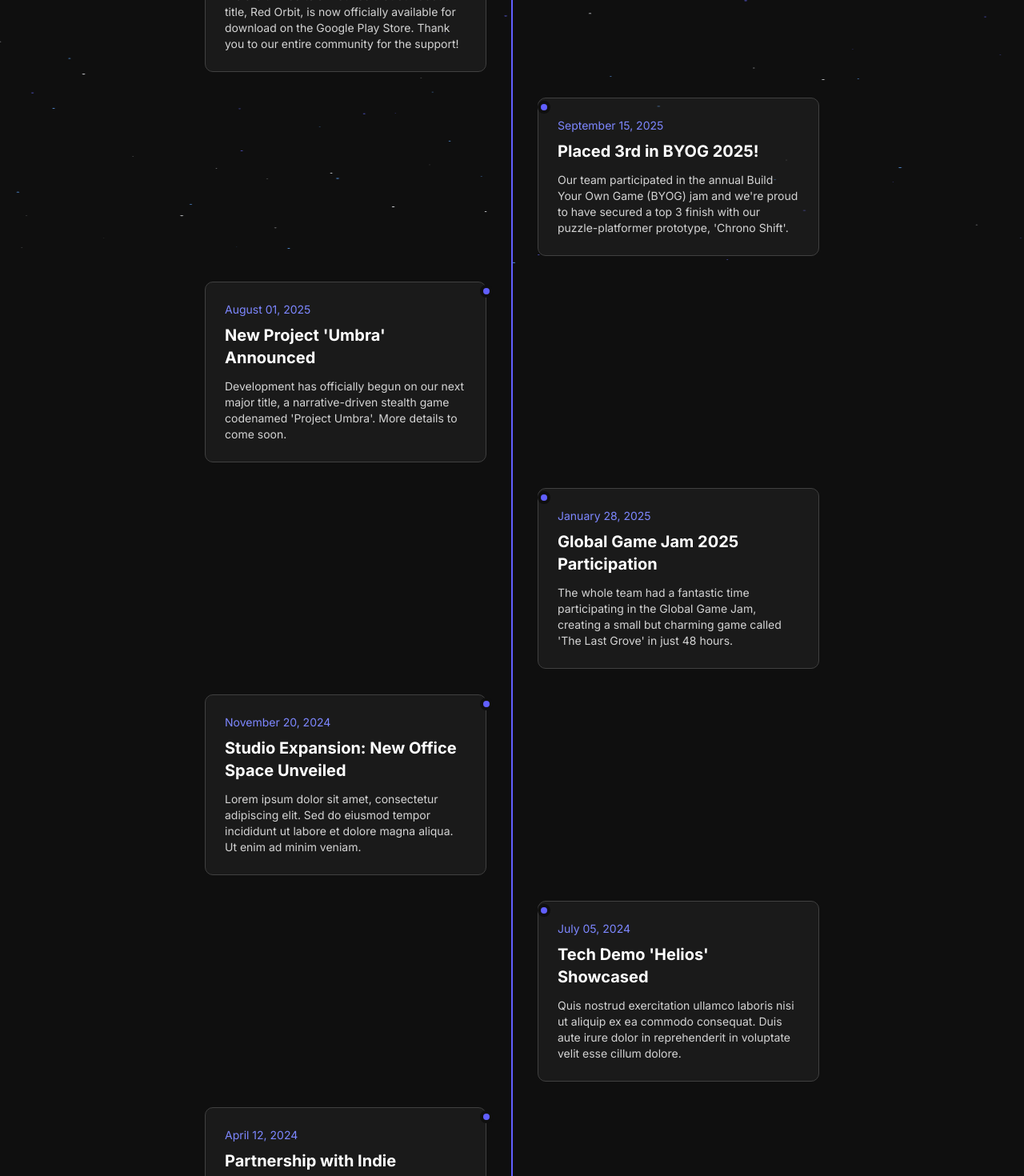
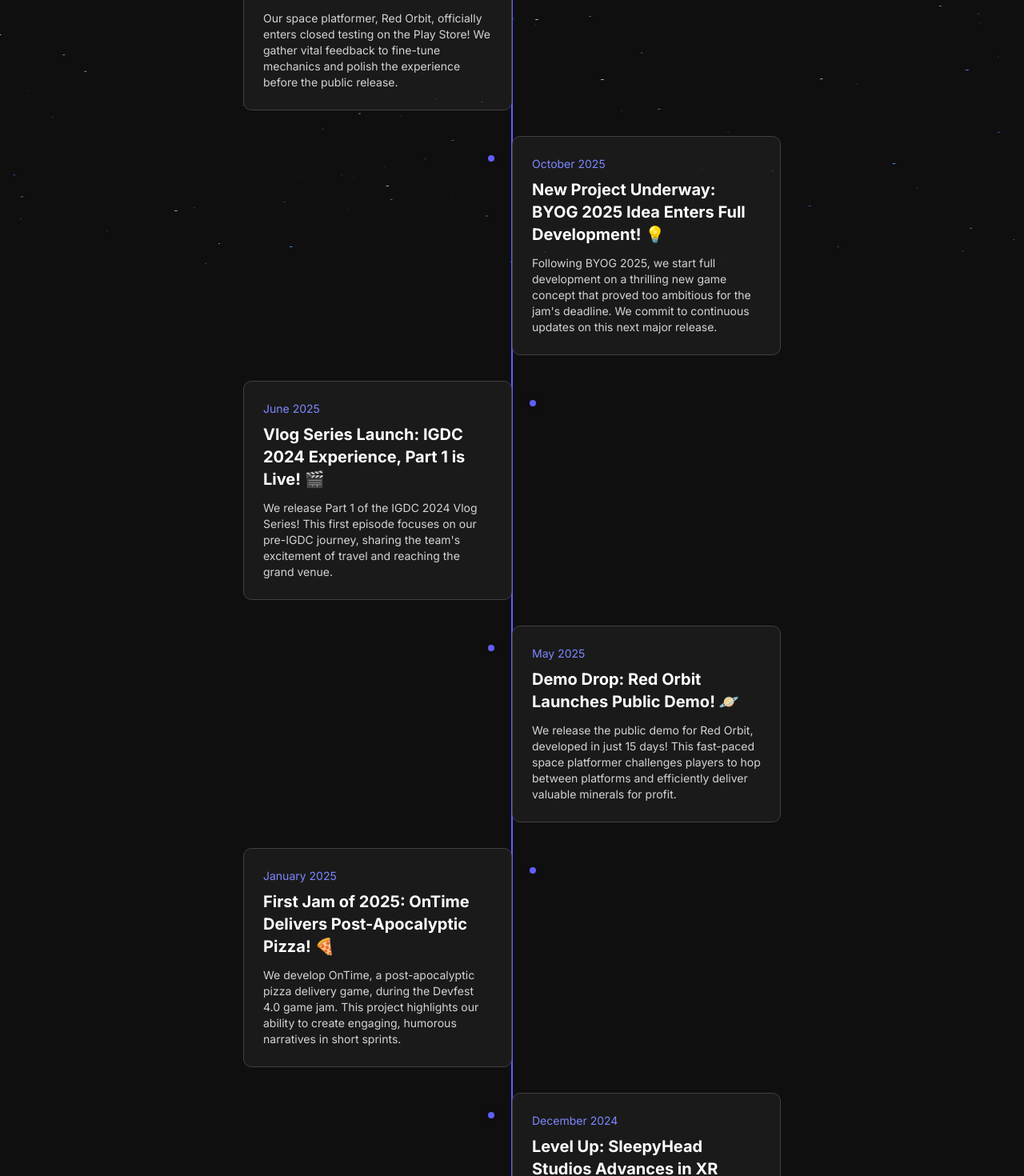
Before and after one commit to AyushSinha2603/sh-website, a Next.js app: page /news in a window 1280 px wide. Shown: the part 460-1930 px from the top of the page at 80% size. Built offline with nearby package versions, Linux system fonts and the light colour scheme.

Commit message:
news section updated

```diff
--- a/app/news/page.js
+++ b/app/news/page.js
@@ -1,34 +1,110 @@
-// app/news/page.js
 "use client";
 
 import { motion, useScroll, useTransform } from "framer-motion";
 import { useRef } from "react";
 
+// --- UPDATED: Real news data from your history ---
 const newsData = [
-  { id: 1, title: "Red Orbit Launches on Play Store!", date: "October 10, 2025", description: "We are thrilled to announce that our debut title, Red Orbit, is now officially available for download on the Google Play Store. Thank you to our entire community for the support!" },
-  { id: 2, title: "Placed 3rd in BYOG 2025!", date: "September 15, 2025", description: "Our team participated in the annual Build Your Own Game (BYOG) jam and we're proud to have secured a top 3 finish with our puzzle-platformer prototype, 'Chrono Shift'." },
-  { id: 3, title: "New Project 'Umbra' Announced", date: "August 01, 2025", description: "Development has officially begun on our next major title, a narrative-driven stealth game codenamed 'Project Umbra'. More details to come soon." },
-  { id: 4, title: "Global Game Jam 2025 Participation", date: "January 28, 2025", description: "The whole team had a fantastic time participating in the Global Game Jam, creating a small but charming game called 'The Last Grove' in just 48 hours." },
-  { id: 5, title: "Studio Expansion: New Office Space Unveiled", date: "November 20, 2024", description: "Lorem ipsum dolor sit amet, consectetur adipiscing elit. Sed do eiusmod tempor incididunt ut labore et dolore magna aliqua. Ut enim ad minim veniam." },
-  { id: 6, title: "Tech Demo 'Helios' Showcased", date: "July 05, 2024", description: "Quis nostrud exercitation ullamco laboris nisi ut aliquip ex ea commodo consequat. Duis aute irure dolor in reprehenderit in voluptate velit esse cillum dolore." },
-  { id: 7, title: "Partnership with Indie Publisher Announced", date: "April 12, 2024", description: "Excepteur sint occaecat cupidatat non proident, sunt in culpa qui officia deserunt mollit anim id est laborum. We are excited for what the future holds." },
-  { id: 8, title: "First Concept Art for 'Red Orbit' Released", date: "February 02, 2024", description: "Ut enim ad minim veniam, quis nostrud exercitation ullamco laboris nisi ut aliquip ex ea commodo consequat. The initial vision for our first title." },
-  { id: 9, title: "SleepyHeads Studio Founded", date: "January 01, 2024", description: "Our journey begins! A small team of passionate developers comes together with a shared dream of creating unforgettable games. The adventure starts now." },
+  {
+    id: 1,
+    title: "Red Orbit Blasts Off: Closed Testing Now Live on Play Store! 🎮",
+    date: "October 2025",
+    description: "Our space platformer, Red Orbit, officially enters closed testing on the Play Store! We gather vital feedback to fine-tune mechanics and polish the experience before the public release.",
+  },
+  {
+    id: 2,
+    title: "New Project Underway: BYOG 2025 Idea Enters Full Development! 💡",
+    date: "October 2025",
+    description: "Following BYOG 2025, we start full development on a thrilling new game concept that proved too ambitious for the jam's deadline. We commit to continuous updates on this next major release.",
+  },
+  {
+    id: 3,
+    title: "Vlog Series Launch: IGDC 2024 Experience, Part 1 is Live! 🎬",
+    date: "June 2025",
+    description: "We release Part 1 of the IGDC 2024 Vlog Series! This first episode focuses on our pre-IGDC journey, sharing the team's excitement of travel and reaching the grand venue.",
+  },
+  {
+    id: 4,
+    title: "Demo Drop: Red Orbit Launches Public Demo! 🪐",
+    date: "May 2025",
+    description: "We release the public demo for Red Orbit, developed in just 15 days! This fast-paced space platformer challenges players to hop between platforms and efficiently deliver valuable minerals for profit.",
+  },
+  {
+    id: 5,
+    title: "First Jam of 2025: OnTime Delivers Post-Apocalyptic Pizza! 🍕",
+    date: "January 2025",
+    description: "We develop OnTime, a post-apocalyptic pizza delivery game, during the Devfest 4.0 game jam. This project highlights our ability to create engaging, humorous narratives in short sprints.",
+  },
+  {
+    id: 6,
+    title: "Level Up: SleepyHead Studios Advances in XR Creator Hackathon! 🌐",
+    date: "December 2024",
+    description: "We advance to the second round of the XR Creator Hackathon (WAVES 2025). This milestone provides a key opportunity to build a working prototype of our Extended Reality idea.",
+  },
+  {
+    id: 7,
+    title: "A New Level Unlocked: SleepyHead Studios Attends IGDC 2024! 🤝",
+    date: "November 2024",
+    description: "SleepyHead Studios attends its first major event, IGDC 2024! Meeting industry leaders and seeing leading games offers tremendous motivation to create more impactful and fun titles.",
+  },
+  {
+    id: 8,
+    title: "Impactful Design: MedAid Teaches First Aid Through Gameplay! ⛑️",
+    date: "October 2024",
+    description: "Our successful hackathon build, MedAid, launches as an educational training simulator. The game teaches players essential first-aid knowledge, demonstrating our commitment to impactful, real-world design.",
+  },
+  {
+    id: 9,
+    title: "Launching Aurat: Horror Game Enters IGDC Awards Submission! 👻",
+    date: "September 2024",
+    description: "We launch the horror game Aurat, a Bollywood-inspired thriller submitted to the IGDC Awards 2024. This title showcases our versatility in blending local culture with terrifying gameplay.",
+  },
+  {
+    id: 10,
+    title: "HackINNO Victory: Eco-Builder Wins IntraNITR Hackathon! 🥇",
+    date: "September 2024",
+    description: "We win the intraNITR HackINNO with Eco-Builder, a city-building simulator addressing sustainable development. The game showcases how strategic decisions impact a city's ecological health.",
+  },
+  {
+    id: 11,
+    title: "First Place Victory: Chrono Warfare Dominates IGDC Game Connect! 🏆",
+    date: "June 2024",
+    description: "Chrono Warfare dominates the IGDC Game Connect at IITM Tech Meet 12.0, securing First Place! This major victory awards the team free tickets to attend IGDC 2024, boosting our industry commitment.",
+  },
+  {
+    id: 12,
+    title: "Shining on Debut: DEPTH: Lost Into The Abyss Excels in First Game Jam! ✨",
+    date: "December 2023",
+    description: "Our debut game, DEPTH: Lost Into The Abyss, excels in its first jam, winning 3rd place in Graphics and 9th overall. This early success validates our core strength in visual excellence and fun gameplay.",
+  },
+  {
+    id: 13,
+    title: "Wake Up and Play: Announcing the Founding of SleepyHead Studios! 🚀",
+    date: "December 2023",
+    description: "SleepyHead Studios officially forms! Driven by a passion for competitive development, our indie game studio commits to turning creative energy into memorable games for players everywhere.",
+  },
 ];
 
 const NewsItem = ({ item, side }) => {
-  const itemVariants = { hidden: { opacity: 0, x: side === 'left' ? -100 : 100 }, visible: { opacity: 1, x: 0, transition: { duration: 0.6, ease: 'easeInOut' } } };
-  const desktopLeftVariant = { hidden: { opacity: 0, x: -50 }, visible: { opacity: 1, x: 0, transition: { duration: 0.6, ease: 'easeInOut' } } };
+  const itemVariants = {
+    hidden: { opacity: 0, x: side === 'left' ? -100 : 100 },
+    visible: { opacity: 1, x: 0, transition: { duration: 0.6, ease: 'easeInOut' } },
+  };
 
   return (
-    <motion.div variants={side === 'left' ? desktopLeftVariant : itemVariants} initial="hidden" whileInView="visible" viewport={{ once: true, amount: 0.4 }} className={`relative w-full mb-8 md:w-1/2 ${side === 'left' ? 'md:self-start md:pr-8' : 'md:self-end md:pl-8'}`}>
-      <div className="relative pl-10 md:pl-0">
-        <div className={`absolute top-1 left-0 -translate-x-1/2 md:left-auto md:translate-x-0 ${side === 'left' ? 'md:right-[-0.5rem]' : 'md:left-[-0.5rem]'} w-4 h-4 bg-indigo-500 rounded-full border-4 border-[#0F0F0F]`} />
-        <div className="bg-neutral-800/50 rounded-lg p-6 border border-neutral-700">
-          <p className="text-sm text-indigo-400 mb-2">{item.date}</p>
-          <h3 className="text-xl font-bold text-white mb-3">{item.title}</h3>
-          <p className="text-neutral-300 text-sm">{item.description}</p>
-        </div>
+    <motion.div
+      variants={itemVariants}
+      initial="hidden"
+      whileInView="visible"
+      viewport={{ once: true, amount: 0.5 }}
+      className={`relative w-full pl-12 md:pl-0 md:w-1/2 mb-8 ${side === 'left' ? 'md:self-start' : 'md:self-end'}`}
+    >
+      <div className="md:hidden absolute top-5 left-4 -translate-x-1/2 w-4 h-4 bg-indigo-500 rounded-full border-4 border-[#0F0F0F]" />
+      <div className={`hidden md:block absolute top-5 ${side === 'left' ? 'right-[-2.1rem]' : 'left-[-2.1rem]'} w-4 h-4 bg-indigo-500 rounded-full border-4 border-[#0F0F0F]`} />
+      <div className="bg-neutral-800/50 rounded-lg p-6 border border-neutral-700">
+        <p className="text-sm text-indigo-400 mb-2">{item.date}</p>
+        <h3 className="text-xl font-bold text-white mb-3">{item.title}</h3>
+        <p className="text-neutral-300 text-sm">{item.description}</p>
       </div>
     </motion.div>
   );
@@ -36,22 +112,36 @@
 
 const NewsPage = () => {
   const timelineRef = useRef(null);
-  const { scrollYProgress } = useScroll({ target: timelineRef, offset: ["start center", "end end"] });
+  const { scrollYProgress } = useScroll({
+    target: timelineRef,
+    offset: ["start center", "end end"],
+  });
+
   const scaleY = useTransform(scrollYProgress, [0, 1], [0, 1]);
 
   return (
-    // UPDATED: Background confirmed transparent
     <div className="bg-transparent min-h-screen pt-32 pb-24">
       <div className="container mx-auto px-6">
         <div className="text-center mb-20">
-          <motion.h1 initial={{ opacity: 0, y: -20 }} animate={{ opacity: 1, y: 0 }} transition={{ duration: 0.8, ease: "easeInOut" }} className="text-5xl md:text-7xl font-black text-white uppercase"> Latest Updates </motion.h1>
-          <motion.p initial={{ opacity: 0, y: -20 }} animate={{ opacity: 1, y: 0 }} transition={{ duration: 0.8, ease: "easeInOut", delay: 0.2 }} className="text-lg text-neutral-400 mt-4"> Follow our journey and recent milestones. </motion.p>
+          <motion.h1 initial={{ opacity: 0, y: -20 }} animate={{ opacity: 1, y: 0 }} transition={{ duration: 0.8, ease: "easeInOut" }} className="text-5xl md:text-7xl font-black text-white uppercase">
+            Latest Updates
+          </motion.h1>
+          <motion.p initial={{ opacity: 0, y: -20 }} animate={{ opacity: 1, y: 0 }} transition={{ duration: 0.8, ease: "easeInOut", delay: 0.2 }} className="text-lg text-neutral-400 mt-4">
+            Follow our journey and recent milestones.
+          </motion.p>
         </div>
-        <div ref={timelineRef} className="relative max-w-3xl mx-auto flex flex-col items-center">
-          <motion.div className="absolute top-0 left-0 md:left-1/2 md:-translate-x-1/2 w-0.5 h-full bg-indigo-500 origin-top" style={{ scaleY }}/>
-          <div className="w-full flex flex-col items-center">
-            {newsData.map((item, index) => ( <NewsItem key={item.id} item={item} side={index % 2 === 0 ? 'left' : 'right'}/> ))}
-          </div>
+        <div ref={timelineRef} className="relative max-w-2xl mx-auto flex flex-col items-start md:items-center">
+          <motion.div
+            className="absolute top-0 left-4 md:left-1/2 md:-translate-x-1/2 w-0.5 h-full bg-indigo-500 origin-top"
+            style={{ scaleY }}
+          />
+          {newsData.map((item, index) => (
+            <NewsItem
+              key={item.id}
+              item={item}
+              side={index % 2 === 0 ? 'left' : 'right'}
+            />
+          ))}
         </div>
       </div>
     </div>
```
